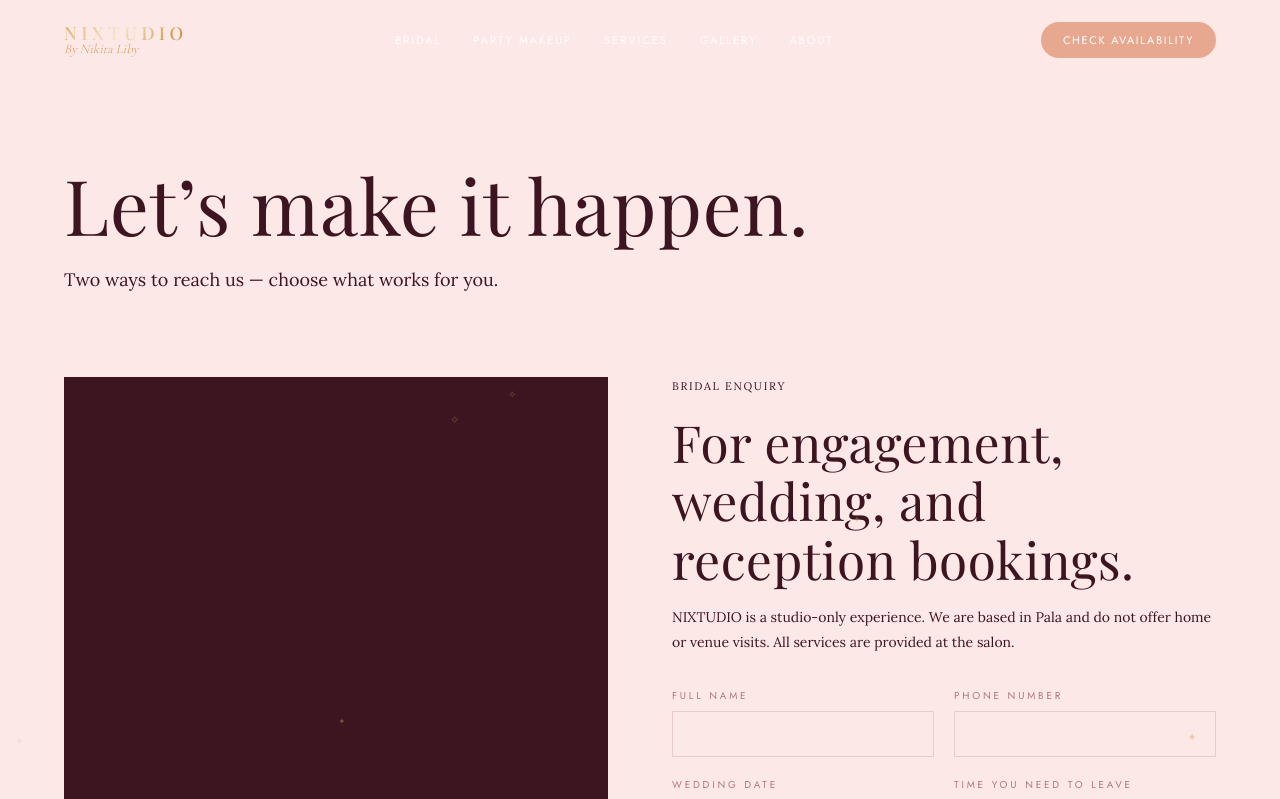
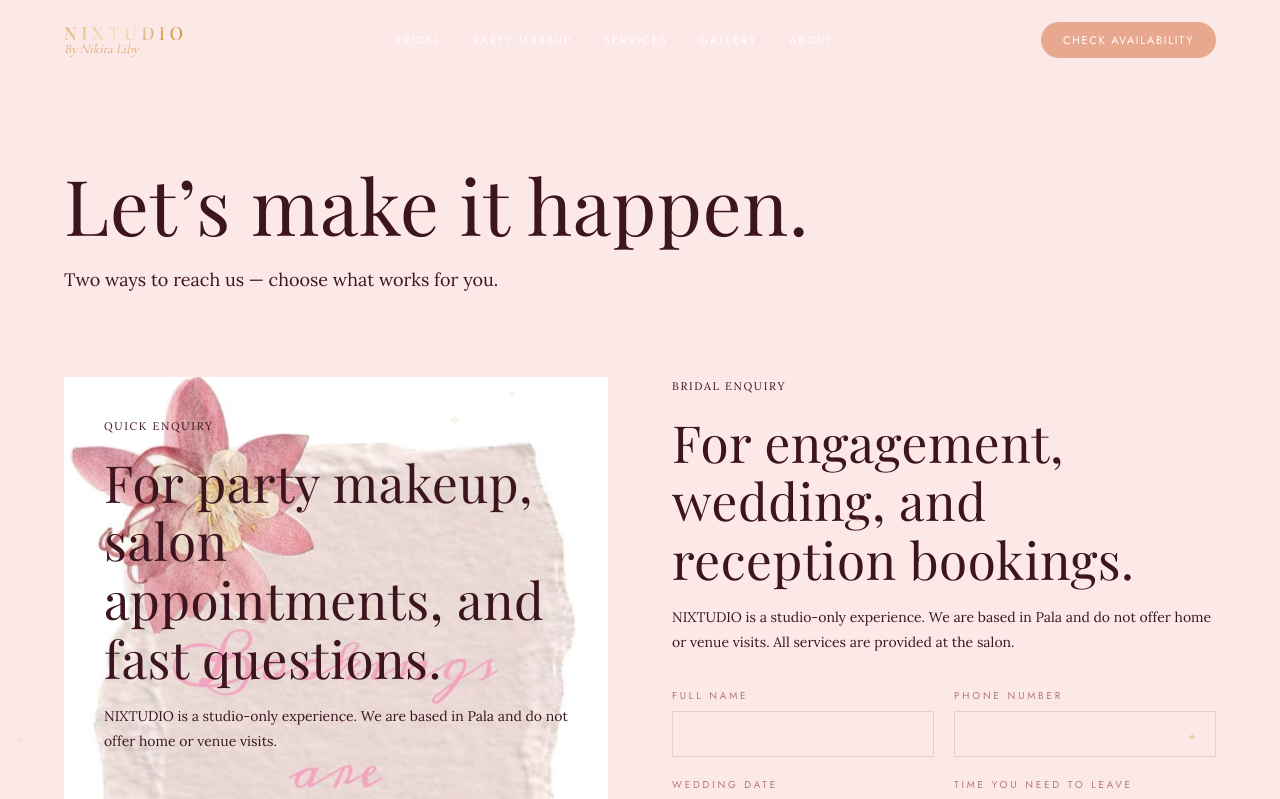
Before and after one commit to amdgzelenzin-crypto/zelenz, a Next.js app: page /contact in a window 1280 px wide. Shown: the top 799 px of the page. Built offline with nearby package versions, Linux system fonts and the light colour scheme.

Commit message:
feat: add bookings open image to contact page

```diff
--- a/app/contact/page.tsx
+++ b/app/contact/page.tsx
@@ -114,8 +114,22 @@ export default function ContactPage() {
           <div className="grid grid-cols-1 lg:grid-cols-2 gap-10 lg:gap-16">
             {/* LEFT — WHATSAPP */}
             <FadeUp>
-              <div className="p-8 lg:p-10 bg-espresso text-parchment h-full flex flex-col justify-between">
-                <div>
+              <div className="relative p-8 lg:p-10 text-parchment h-full flex flex-col justify-between overflow-hidden">
+                {/* Background Image */}
+                <div className="absolute inset-0 z-0">
+                  <img
+                    src="/images/book-now.jpg"
+                    alt="Bookings are open"
+                    style={{
+                      width: '100%',
+                      height: '100%',
+                      objectFit: 'cover',
+                      objectPosition: 'center',
+                    }}
+                  />
+                </div>
+                {/* Content */}
+                <div className="relative z-10">
                   <p className="text-[11px] font-sans font-medium tracking-[0.15em] uppercase text-parchment/50 mb-4">
                     Quick Enquiry
                   </p>
@@ -126,7 +140,7 @@ export default function ContactPage() {
                     NIXTUDIO is a studio-only experience. We are based in Pala and do not offer home or venue visits.
                   </p>
                 </div>
-                <div>
+                <div className="relative z-10">
                   <a
                     href="https://wa.me/917034726407?text=Hi%2C%20I%27d%20like%20to%20enquire%20about%20your%20services."
                     target="_blank"
```
Also changed, not shown: public/images/book-now.jpg (added).
